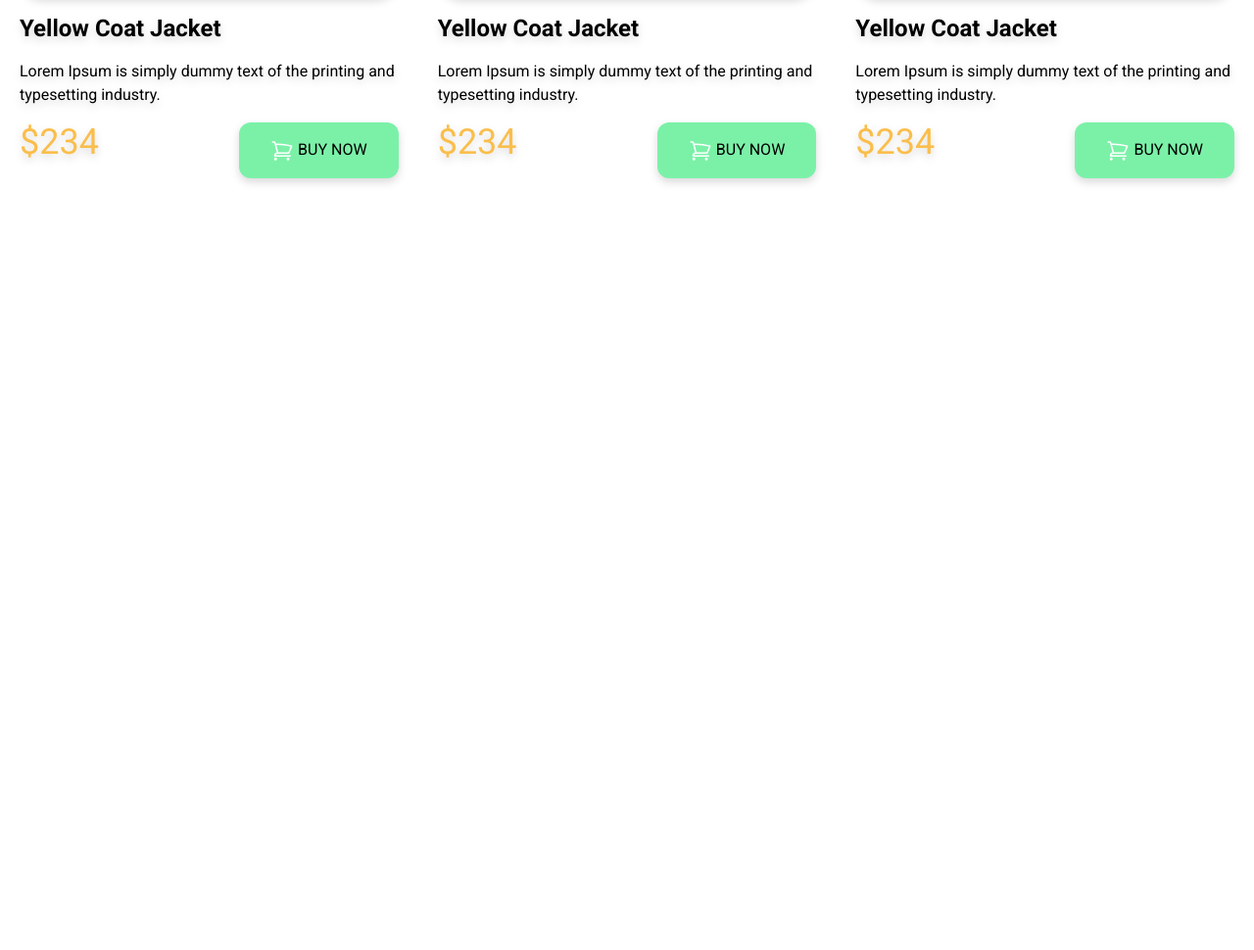
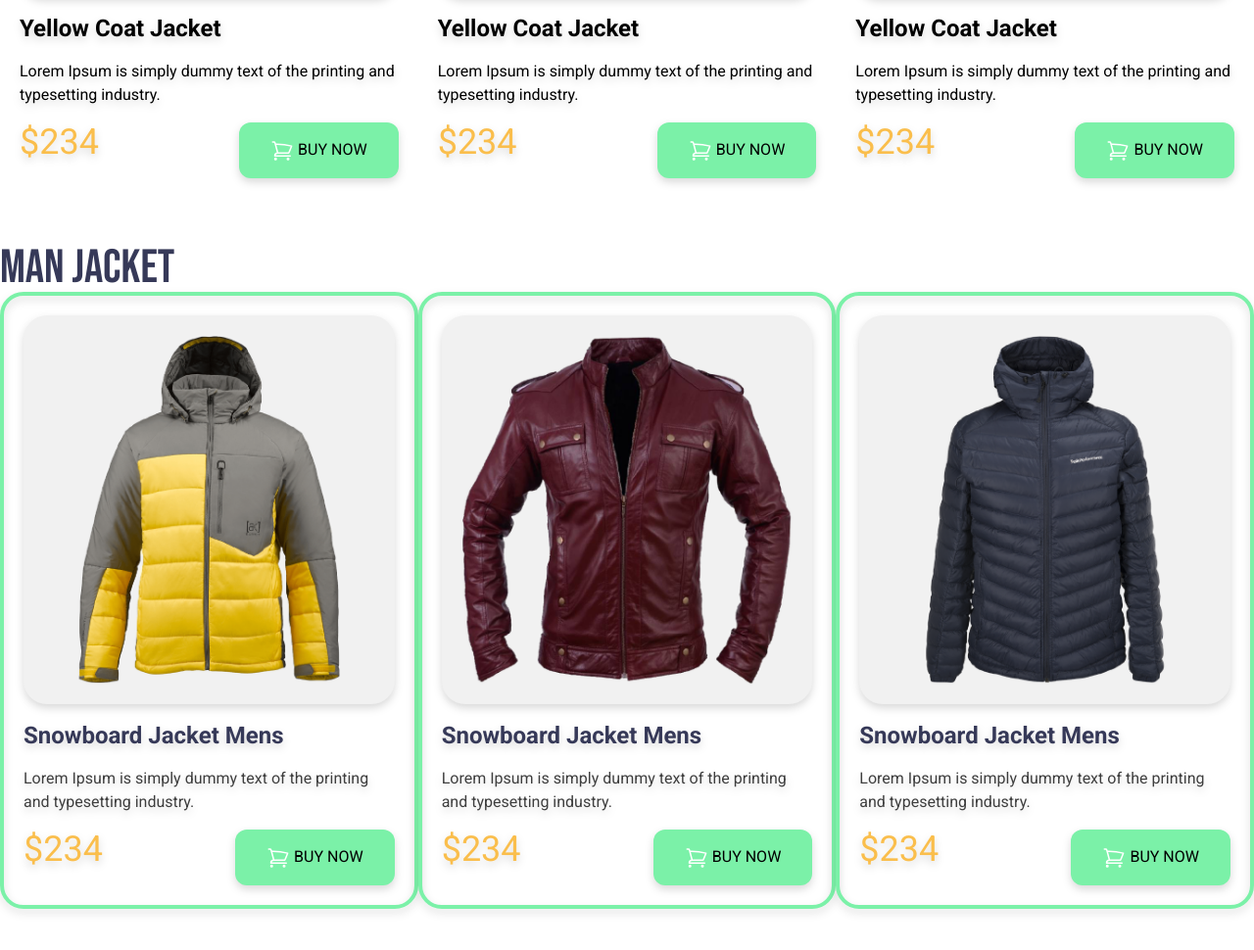
Before and after one commit to Kawsaralam1/penguin-fashion, a plain HTML site: page index.html in a window 1280 px wide. Shown: the part 1070-2040 px from the top of the page at 98% size. Before the commit the page ends 1320 px from the top, so only its background shows below. Drawn offline with nearby package versions, Linux system fonts and the light colour scheme.

Commit message:
added Man jacket section and made responsive

```diff
--- a/index.html
+++ b/index.html
@@ -94,6 +94,61 @@
                  </div>
              </div>
          </section>
+
+         <!-- Man jacket section -->
+
+          <section class="my-12">
+            <h2 class="font-bebas-neue text-5xl text-[#363958]">Man jacket</h2>
+
+                <!-- Man jacket card container -->
+                <div class="grid grid-cols-1 md:grid-cols-2 lg:grid-cols-3">
+                    <!-- Man jacket card 1-->
+                     <div class="p-5 space-y-4 drop-shadow-lg border-4 border-green-300 rounded-3xl">
+                        <img class="p-5 rounded-3xl bg-[#F1F1F1] ro" src="./images/jacket-4.png" alt="photo of man jacket">
+                        <h4 class="text-2xl text-[#363958] font-bold">Snowboard Jacket Mens</h4>
+                        <p class="text-[#3E3E3E]">Lorem Ipsum is simply dummy text of the printing and typesetting industry.</p>
+                        <div class="flex justify-between">
+                            <h2 class="text-[#FABE4C] text-4xl ">$234</h2>
+                            <button class="bg-green-300 px-8 py-4 rounded-xl">
+                            <svg xmlns="http://www.w3.org/2000/svg" fill="none" viewBox="0 0 24 24" stroke-width="1.5" stroke="currentColor" class="size-6 text-white inline">
+  <path stroke-linecap="round" stroke-linejoin="round" d="M2.25 3h1.386c.51 0 .955.343 1.087.835l.383 1.437M7.5 14.25a3 3 0 0 0-3 3h15.75m-12.75-3h11.218c1.121-2.3 2.1-4.684 2.924-7.138a60.114 60.114 0 0 0-16.536-1.84M7.5 14.25 5.106 5.272M6 20.25a.75.75 0 1 1-1.5 0 .75.75 0 0 1 1.5 0Zm12.75 0a.75.75 0 1 1-1.5 0 .75.75 0 0 1 1.5 0Z" />
+</svg>
+
+                                BUY NOW</button>
+                        </div>
+                     </div>
+                    <!-- Man jacket card 2-->
+                     <div class="p-5 space-y-4 drop-shadow-lg border-4 border-green-300 rounded-3xl">
+                        <img class="p-5 rounded-3xl bg-[#F1F1F1] ro" src="./images/jacket-5.png" alt="photo of man jacket">
+                        <h4 class="text-2xl text-[#363958] font-bold">Snowboard Jacket Mens</h4>
+                        <p class="text-[#3E3E3E]">Lorem Ipsum is simply dummy text of the printing and typesetting industry.</p>
+                        <div class="flex justify-between">
+                            <h2 class="text-[#FABE4C] text-4xl ">$234</h2>
+                            <button class="bg-green-300 px-8 py-4 rounded-xl">
+                            <svg xmlns="http://www.w3.org/2000/svg" fill="none" viewBox="0 0 24 24" stroke-width="1.5" stroke="currentColor" class="size-6 text-white inline">
+  <path stroke-linecap="round" stroke-linejoin="round" d="M2.25 3h1.386c.51 0 .955.343 1.087.835l.383 1.437M7.5 14.25a3 3 0 0 0-3 3h15.75m-12.75-3h11.218c1.121-2.3 2.1-4.684 2.924-7.138a60.114 60.114 0 0 0-16.536-1.84M7.5 14.25 5.106 5.272M6 20.25a.75.75 0 1 1-1.5 0 .75.75 0 0 1 1.5 0Zm12.75 0a.75.75 0 1 1-1.5 0 .75.75 0 0 1 1.5 0Z" />
+</svg>
+
+                                BUY NOW</button>
+                        </div>
+                     </div>
+                    <!-- Man jacket card 3-->
+                     <div class="p-5 space-y-4 drop-shadow-lg border-4 border-green-300 rounded-3xl">
+                        <img class="p-5 rounded-3xl bg-[#F1F1F1] ro" src="./images/jacket-6.png" alt="photo of man jacket">
+                        <h4 class="text-2xl text-[#363958] font-bold">Snowboard Jacket Mens</h4>
+                        <p class="text-[#3E3E3E]">Lorem Ipsum is simply dummy text of the printing and typesetting industry.</p>
+                        <div class="flex justify-between">
+                            <h2 class="text-[#FABE4C] text-4xl ">$234</h2>
+                            <button class="bg-green-300 px-8 py-4 rounded-xl">
+                            <svg xmlns="http://www.w3.org/2000/svg" fill="none" viewBox="0 0 24 24" stroke-width="1.5" stroke="currentColor" class="size-6 text-white inline">
+  <path stroke-linecap="round" stroke-linejoin="round" d="M2.25 3h1.386c.51 0 .955.343 1.087.835l.383 1.437M7.5 14.25a3 3 0 0 0-3 3h15.75m-12.75-3h11.218c1.121-2.3 2.1-4.684 2.924-7.138a60.114 60.114 0 0 0-16.536-1.84M7.5 14.25 5.106 5.272M6 20.25a.75.75 0 1 1-1.5 0 .75.75 0 0 1 1.5 0Zm12.75 0a.75.75 0 1 1-1.5 0 .75.75 0 0 1 1.5 0Z" />
+</svg>
+
+                                BUY NOW</button>
+                        </div>
+                     </div>
+                </div>
+          </section>
     </main>
     <footer>
 
```
